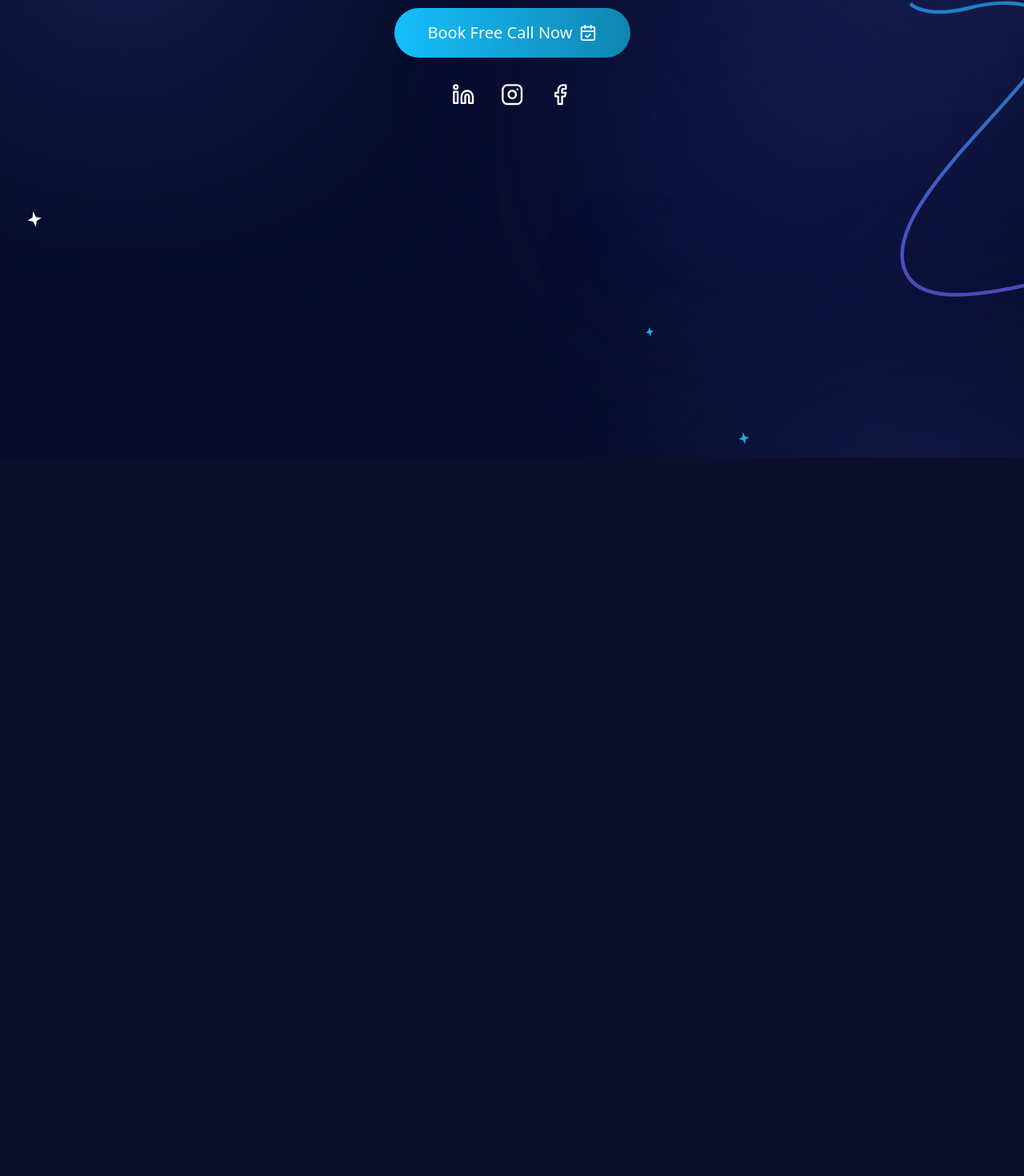
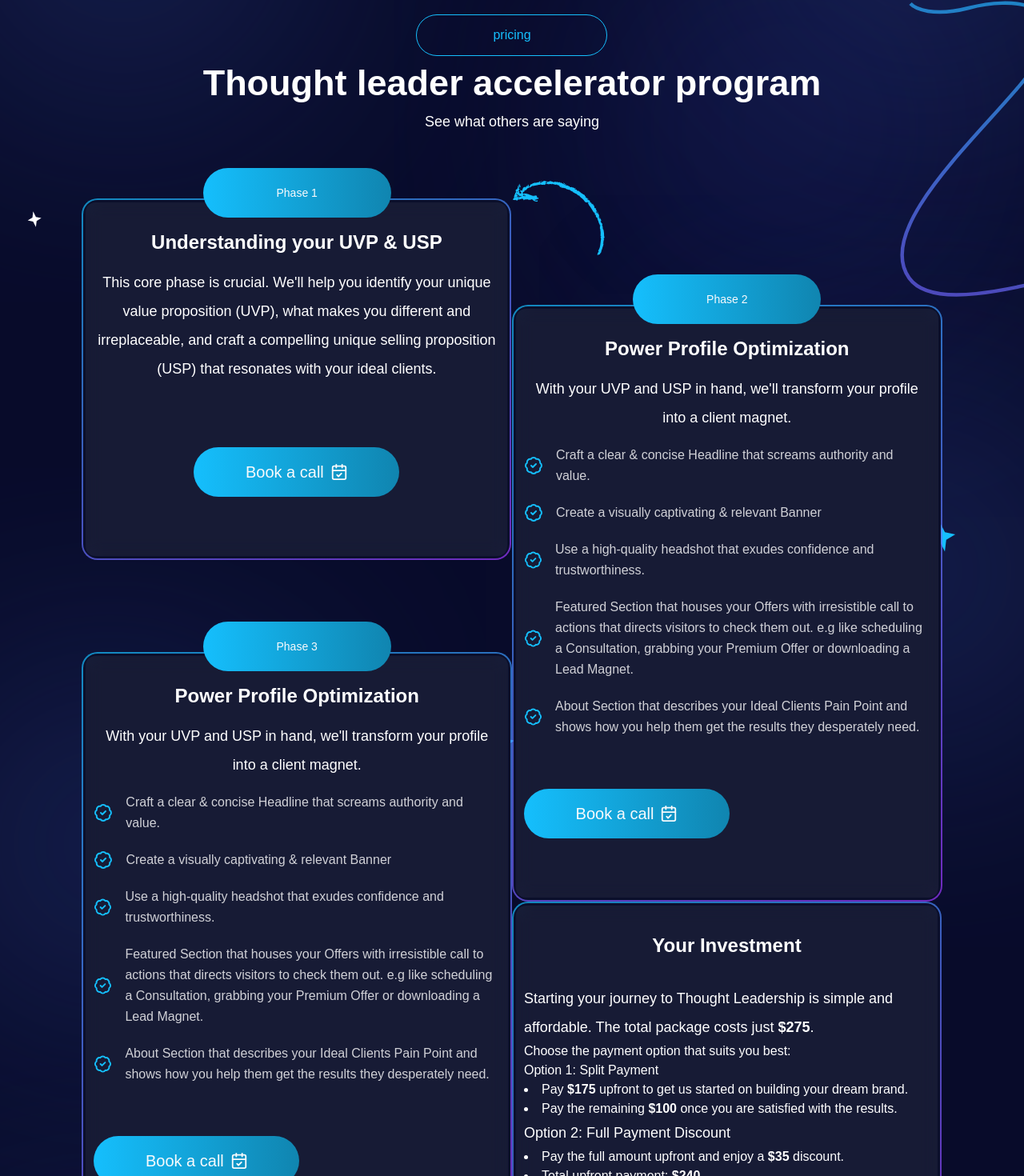
Before and after one commit to WeBuildWithLove/Offer_Portfolio, a React (Vite) app: page /pricing in a window 1280 px wide. Shown: the part 228-1698 px from the top of the page at 80% size. Before the commit the page ends 800 px from the top, so only its background shows below. Built offline with nearby package versions, Linux system fonts and the light colour scheme.

Commit message:
feat(pricing): add price ui page

```diff
--- a/src/App.tsx
+++ b/src/App.tsx
@@ -3,6 +3,7 @@ import { Suspense, lazy } from "react";
 import LoadingOverlay from "./components/ui/LoadingOverlay";
 import Footer from "./components/layouts/Footer";
 import Navbar from "./components/layouts/Navbar";
+import AccordionSec from "./components/layouts/AccordionSec";
 
 const Landing = lazy(() => import("./pages/Landing"));
 const Pricing = lazy(() => import("./pages/Pricing"));
@@ -10,14 +11,15 @@ function App() {
   return (
     <>
       <BrowserRouter>
-        <Navbar />
         <Suspense fallback={<LoadingOverlay />}>
+          <Navbar />
           <Routes>
             <Route path="/" element={<Landing />} />
             <Route path="/pricing" element={<Pricing />} />
           </Routes>
+          <AccordionSec />
+          <Footer />
         </Suspense>
-        <Footer />
       </BrowserRouter>
     </>
   );
--- a/src/components/sections/Recommendations.tsx
+++ b/src/components/sections/Recommendations.tsx
@@ -36,10 +36,16 @@ const Recommendations = () => {
         </Marquee>
       </div>
       <div className="flex flex-col justify-center items-center">
-        <SmallBtn
-          label="View Source"
-          className="w-[295px] text-xl font-medium "
-        />
+        <a
+          href="https://www.linkedin.com/in/danielararomi/details/recommendations/?detailScreenTabIndex=0"
+          target="_blank"
+          rel="noopener noreferrer"
+        >
+          <SmallBtn
+            label="View Source"
+            className="w-[295px] text-xl font-medium "
+          />
+        </a>
       </div>
     </section>
   );
--- a/src/components/sections/price.tsx
+++ b/src/components/sections/price.tsx
@@ -1,5 +1,122 @@
-const price = () => {
-  return <section>price</section>;
+import FullBtn from "../ui/btns/FullBtn";
+import SmallBtn from "../ui/btns/SmallBtn";
+import TransparentBtn from "../ui/btns/TransparentBtn";
+import PricingCard from "../ui/cards/PricingCard";
+import Content from "../ui/Headers.tsx/Content";
+import List from "../ui/Headers.tsx/List";
+import MainTitle from "../ui/Headers.tsx/MainTitle";
+import ArrowDown from "../../assets/ArrowDown.svg";
+import ArrowUp from "../../assets/ArrowUp.svg";
+
+const Price = () => {
+  return (
+    <section className="max-w-full flex py-[8rem] px-[8%]">
+      <div className="flex flex-col gap-5 text-center items-center justify-center mx-auto">
+        <div>
+          <TransparentBtn
+            label=" pricing"
+            className="w-[239px] border-blue-color text-blue-color h-[52px]"
+          />
+          <MainTitle
+            title="Thought leader accelerator program"
+            className=" text-[45px] font-semibold"
+          />
+          <Content
+            title="See what others are saying"
+            className="text-lg font-normal"
+          />
+        </div>
+        <div className=" flex">
+          <div className="flex flex-col  w-full">
+            <div className="flex-1">
+              <SmallBtn
+                label="Phase 1"
+                className="w-[235px] z-20 relative top-6"
+              />
+              <PricingCard
+                title="Understanding your UVP & USP"
+                subtitle="This core phase is crucial. We'll help you identify your unique value proposition (UVP), what makes you different and irreplaceable, and craft a compelling unique selling proposition (USP) that resonates with your ideal clients."
+                children={
+                  <FullBtn label="Book a call" className="w-[257px] my-16" />
+                }
+              />
+            </div>
+
+            <div className="flex-1 flex-grow">
+              <SmallBtn
+                label="Phase 3"
+                className="w-[235px] z-20 relative top-6"
+              />
+              <PricingCard
+                title="Power Profile Optimization"
+                subtitle="With your UVP and USP in hand, we'll transform your profile into a client magnet."
+              >
+                <List />
+                <FullBtn label="Book a call" className="w-[257px] my-16" />
+              </PricingCard>
+            </div>
+          </div>
+          <div className="flex flex-col w-full">
+            <div className="flex-1 mt-10">
+              <img src={ArrowDown} alt="image of an arrow" />
+              <SmallBtn
+                label="Phase 2"
+                className="w-[235px] z-20 relative top-6"
+              />
+              <PricingCard
+                title="Power Profile Optimization"
+                subtitle="With your UVP and USP in hand, we'll transform your profile into a client magnet."
+              >
+                <List />
+                <FullBtn label="Book a call" className="w-[257px] my-16" />
+              </PricingCard>
+            </div>
+            <div className="flex-1">
+              <PricingCard className="pb-16" title="Your Investment">
+                {/* <MainTitle title="Your Investment" className="" /> */}
+                <p className="text-lg font-normal leading-9 max-w-[507px]">
+                  Starting your journey to Thought Leadership is simple and
+                  affordable. The total package costs just{" "}
+                  <span className=" font-semibold">$275</span>.
+                </p>
+                <p> Choose the payment option that suits you best:</p>
+                <p>Option 1: Split Payment</p>
+                <ul className="list-disc list-inside">
+                  <li>
+                    Pay <span className=" font-semibold">$175</span> upfront to
+                    get us started on building your dream brand.
+                  </li>
+                  <li>
+                    Pay the remaining{" "}
+                    <span className=" font-semibold">$100</span> once you are
+                    satisfied with the results.
+                  </li>
+                </ul>
+                <p className="text-lg font-normal leading-9 max-w-[507px]">
+                  Option 2: Full Payment Discount
+                </p>
+                <ul className="list-disc list-inside">
+                  <li>
+                    Pay the full amount upfront and enjoy a{" "}
+                    <span className=" font-semibold">$35</span> discount.
+                  </li>
+                  <li>
+                    Total upfront payment:{" "}
+                    <span className=" font-semibold">$240</span>.
+                  </li>
+                </ul>
+              </PricingCard>
+            </div>
+          </div>
+        </div>
+        <img
+          src={ArrowUp}
+          alt="image of an arrow"
+          className=" translate-y-[-50px]"
+        />
+      </div>
+    </section>
+  );
 };
 
-export default price;
+export default Price;
--- a/src/components/ui/Headers.tsx/Content.tsx
+++ b/src/components/ui/Headers.tsx/Content.tsx
@@ -1,7 +1,7 @@
 import { FC } from "react";
 
 interface TitleProps {
-  title: string;
+  title?: string;
   className?: string;
 }
 
--- a/src/components/ui/Headers.tsx/List.tsx
+++ b/src/components/ui/Headers.tsx/List.tsx
@@ -1,5 +1,21 @@
+import { BadgeCheck } from "lucide-react";
+import { priceListData } from "../../../constant/datamanager";
+
 const List = () => {
-  return <li>List</li>;
+  return (
+    <div className="flex flex-col gap-5">
+      {priceListData.map((item, index) => (
+        <div key={index} className="flex gap-4 items-center text-start">
+          <BadgeCheck color="#15BFFD" />
+          <ul>
+            <li className="text-base leading-[26px] font-medium opacity-[0.8] max-w-[489px]">
+              {item.list}
+            </li>
+          </ul>
+        </div>
+      ))}
+    </div>
+  );
 };
 
 export default List;
--- a/src/components/ui/Headers.tsx/MainTitle.tsx
+++ b/src/components/ui/Headers.tsx/MainTitle.tsx
@@ -1,7 +1,7 @@
 import { FC } from "react";
 
 interface TitleProps {
-  title: string;
+  title?: string;
   className: string;
 }
 
--- a/src/components/ui/btns/FullBtn.tsx
+++ b/src/components/ui/btns/FullBtn.tsx
@@ -4,11 +4,14 @@ import { FC } from "react";
 
 interface FullBtnProps {
   label: string;
+  className?: string;
 }
 
-const FullBtn: FC<FullBtnProps> = ({ label }) => {
+const FullBtn: FC<FullBtnProps> = ({ label, className }) => {
   return (
-    <Button className="w-[295px] py-7  rounded-full text-xl font-normal">
+    <Button
+      className={`w-[295px] py-7  rounded-full text-xl font-normal ${className}`}
+    >
       <span className="flex gap-2 items-center">
         {label} <CalendarCheck size={22} />
       </span>
--- /dev/null
+++ b/src/components/ui/cards/PricingCard.tsx
@@ -0,0 +1,35 @@
+import { FC, ReactNode } from "react";
+import Content from "../Headers.tsx/Content";
+import MainTitle from "../Headers.tsx/MainTitle";
+interface PricingCardProps {
+  title?: string;
+  subtitle?: string;
+  children?: ReactNode;
+  className?: string;
+}
+
+const PricingCard: FC<PricingCardProps> = ({
+  title,
+  children,
+  subtitle,
+  className,
+}) => {
+  return (
+    <div className="flex gap-7">
+      <div className="card-border p-[5px]  ">
+        <div className="flex flex-col gap-4 glass_container items-center">
+          <MainTitle title={title} className="text-2xl font-semibold pt-6" />
+          <Content
+            title={subtitle}
+            className="text-lg font-normal leading-9 max-w-[507px]"
+          />
+          <div className={`${className} flex flex-col text-start`}>
+            {children}
+          </div>
+        </div>
+      </div>
+    </div>
+  );
+};
+
+export default PricingCard;
--- a/src/constant/datamanager.tsx
+++ b/src/constant/datamanager.tsx
@@ -148,3 +148,21 @@ export const accordionData = [
       "No it's not, it's a Done for You service to help you start getting the results you want.",
   },
 ];
+
+export const priceListData = [
+  {
+    list: "Craft a clear & concise Headline that screams authority and value.",
+  },
+  {
+    list: "Create a visually captivating & relevant Banner ",
+  },
+  {
+    list: "Use a high-quality headshot that exudes confidence and trustworthiness.",
+  },
+  {
+    list: "Featured Section that houses your Offers with irresistible call to actions that directs visitors to check them out. e.g like scheduling a Consultation, grabbing your Premium Offer or downloading a Lead Magnet. ",
+  },
+  {
+    list: "About Section that describes your Ideal Clients Pain Point and shows how you help them get the results they desperately need. ",
+  },
+];
--- a/src/index.css
+++ b/src/index.css
@@ -131,14 +131,14 @@
   }
 
   .glass_container {
-    background: rgba(255, 255, 255, 0.1);
+    background: rgba(255, 255, 255, 0.05);
     position: relative;
     z-index: 1;
     backdrop-filter: blur(10px);
     width: 100%;
     height: 100%;
     padding: 10px; /* Added padding to ensure content is not too close to the border */
-    border-radius: 8px;
+    border-radius: 12px;
   }
 
 
--- a/src/pages/Pricing.tsx
+++ b/src/pages/Pricing.tsx
@@ -1,5 +1,11 @@
+import Price from "../components/sections/Price";
+
 const Pricing = () => {
-  return <main>Pricing</main>;
+  return (
+    <main className=" font-CabinetGrotesk ">
+      <Price />
+    </main>
+  );
 };
 
 export default Pricing;
```
Also changed, not shown: src/assets/ArrowDown.svg (added), src/assets/ArrowUp.svg (added).
